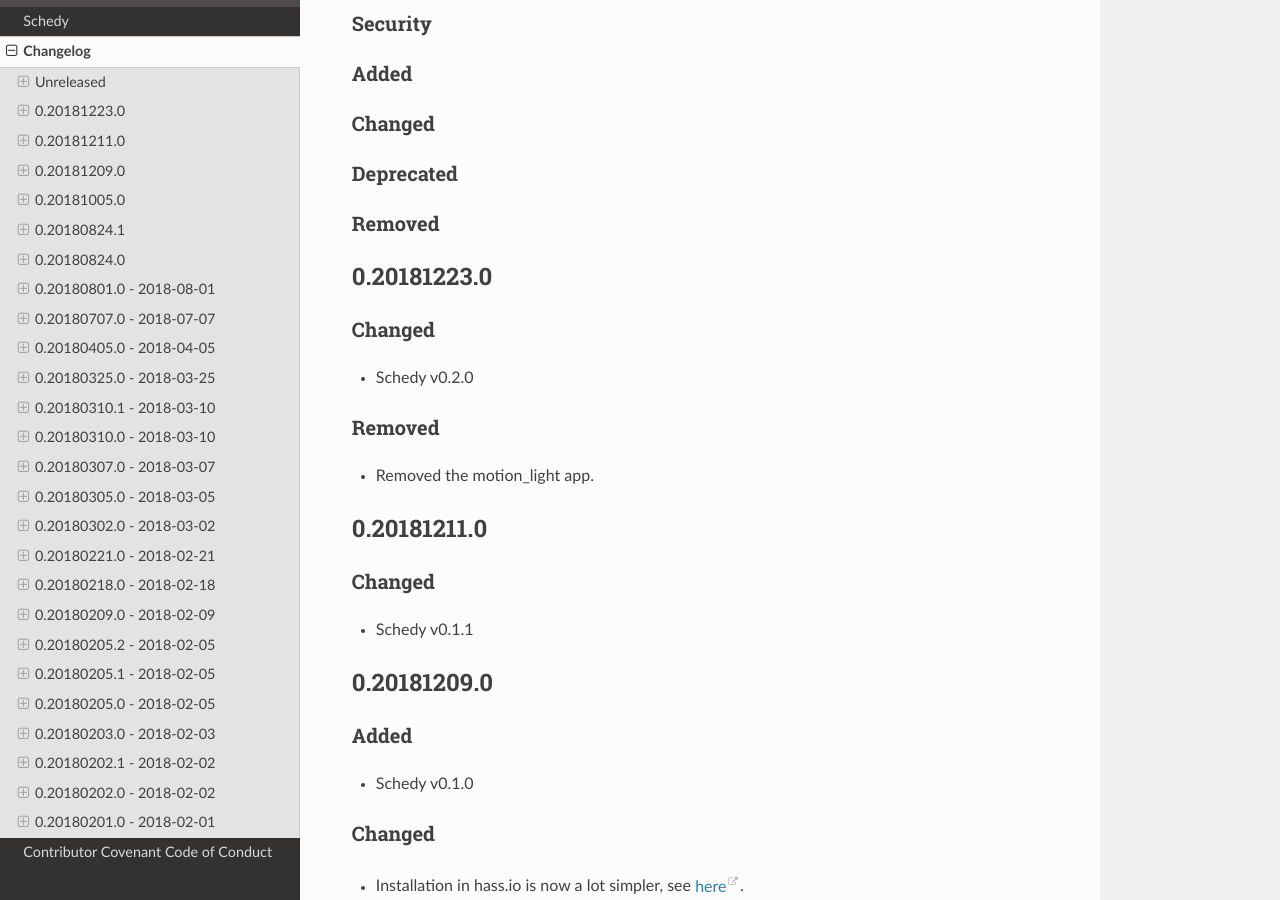
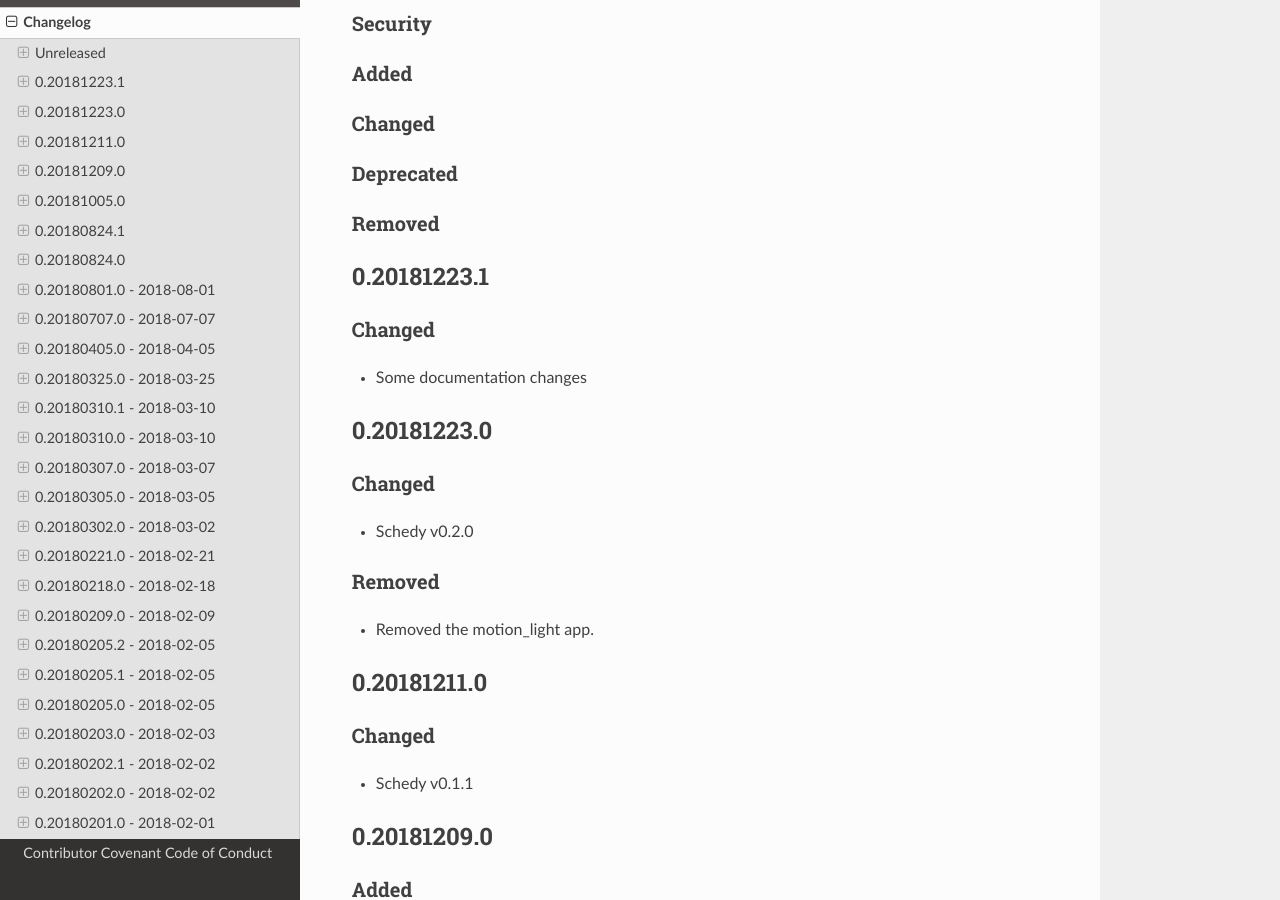
Before and after one commit to bob1de/hass-apps, a Sphinx documentation site: the page built from docs/CHANGELOG.md, in a window 1280 px wide and 900 px high, scrolled down 356 px. Built offline with Sphinx 7.4.7 and the Read the Docs theme 2.0.0, drawn with Linux system fonts in a browser that asks for light colours.

Commit message:
Release v0.20181223.1

```diff
--- a/docs/CHANGELOG.md
+++ b/docs/CHANGELOG.md
@@ -18,6 +18,12 @@
 ### Deprecated
 
 ### Removed
+
+
+## 0.20181223.1
+
+### Changed
+* Some documentation changes
 
 
 ## 0.20181223.0
--- a/hass_apps/__init__.py
+++ b/hass_apps/__init__.py
@@ -3,4 +3,4 @@
 AppDaemon.
 """
 
-__version__ = "0.20181223.0"
+__version__ = "0.20181223.1"
```
